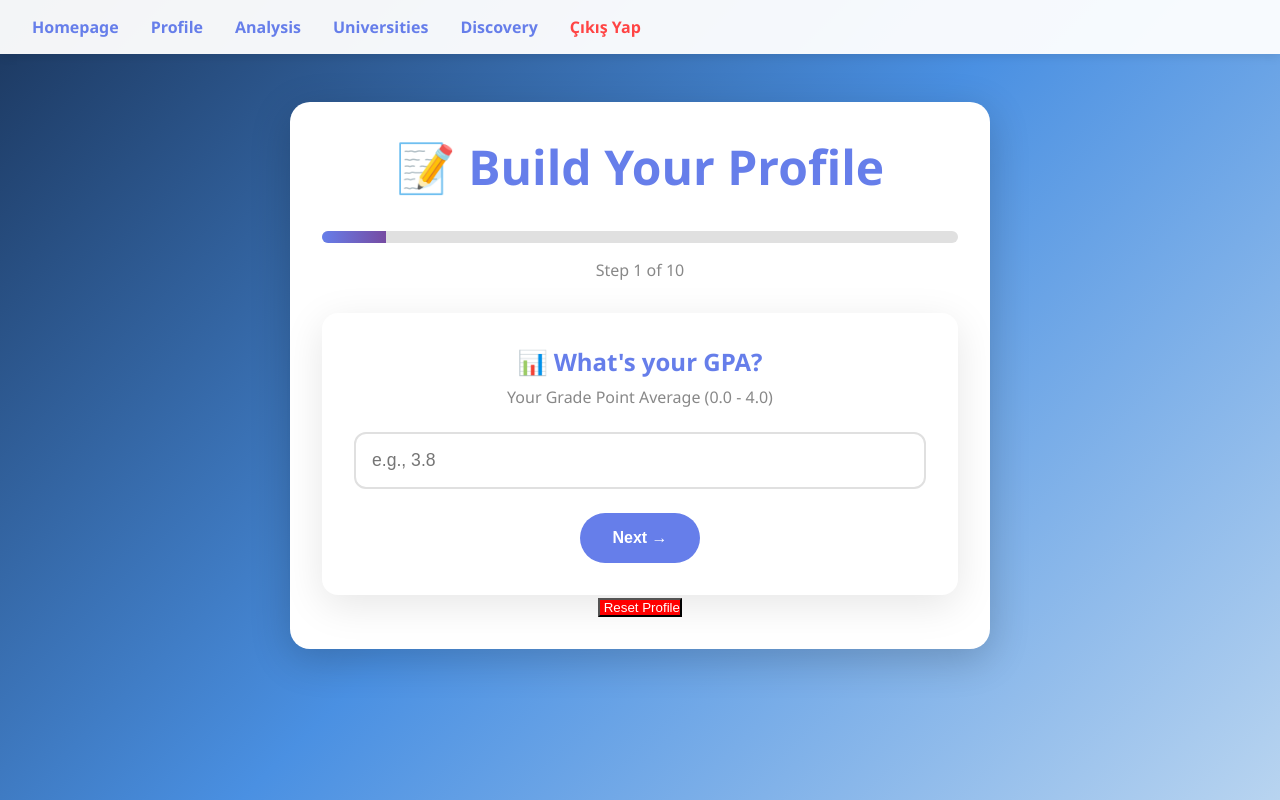
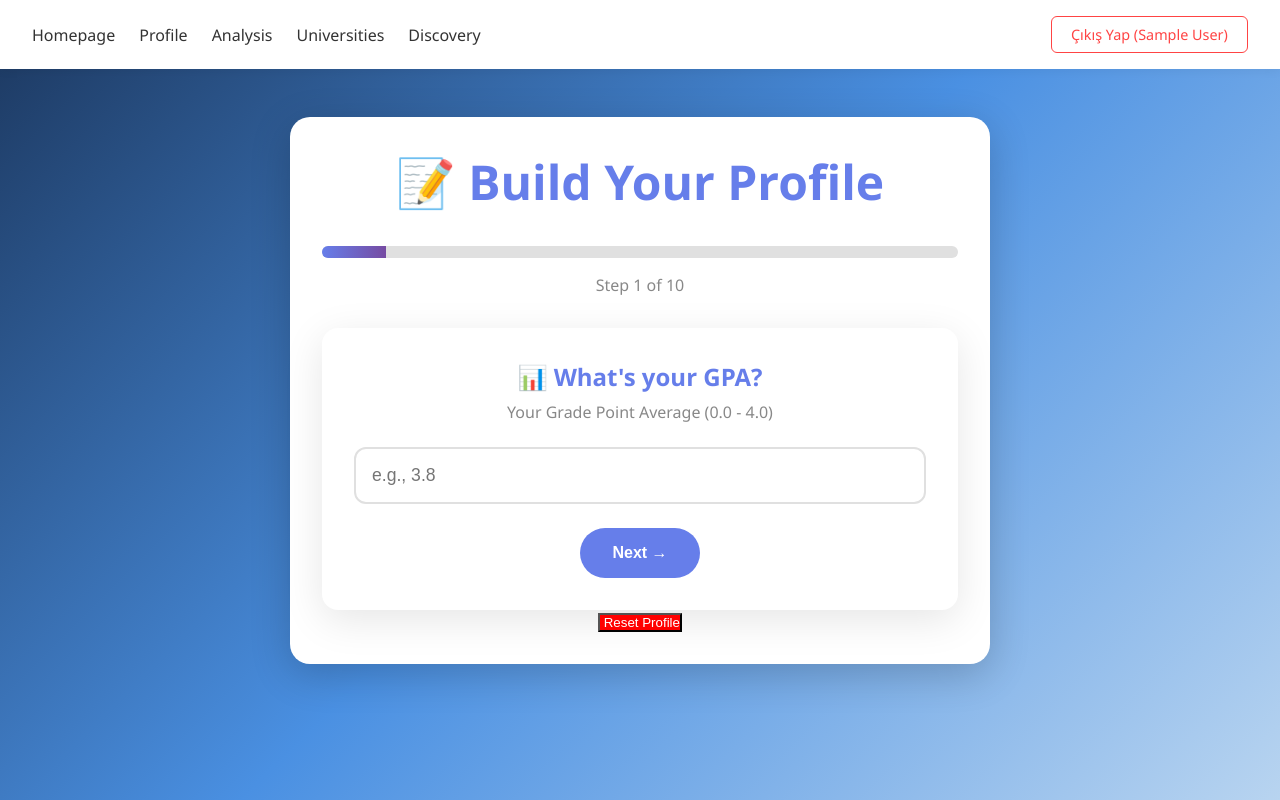
Before and after one commit to nephophile3344-eng/UniGuide-AI, a plain HTML site: page profile.html in a window 1280 px wide. Drawn offline with Linux system fonts and the light colour scheme; sample sign-in values are in the browser's storage.

Commit message:
Add files via upload

```diff
--- a/navbar.js
+++ b/navbar.js
@@ -1,30 +1,36 @@
 document.addEventListener('DOMContentLoaded', () => {
   const currentUser = localStorage.getItem('currentUser');
+  const user = currentUser ? JSON.parse(currentUser) : null;
 
-  // Giriş yapmış mı kontrol et
-  if (currentUser) {
-    // Giriş yapmışsa: auth-link'leri göster, login-link'i gizle, logout-link'i göster
-    document.querySelectorAll('.auth-link').forEach(link => {
-      link.style.display = 'inline-block';
-    });
-    document.querySelector('.login-link').style.display = 'none';
-    document.querySelector('.logout-link').style.display = 'inline-block';
+  const loginLink = document.querySelector('.login-link');
+  const logoutLink = document.querySelector('.logout-link');
 
-    // Çıkış yap butonuna tıklandığında
-    document.querySelector('.logout-link').addEventListener('click', (e) => {
-      e.preventDefault();
-      if (confirm('Çıkış yapmak istediğine emin misin?')) {
-        localStorage.removeItem('currentUser');
-        alert('Çıkış yapıldı.');
-        window.location.href = 'login.html';
-      }
-    });
+  if (user) {
+    // 1. DURUM: KULLANICI GİRİŞ YAPMIŞSA
+    if (loginLink) {
+      loginLink.style.display = 'none'; // Giriş/Kayıt linkini gizle
+    }
+    if (logoutLink) {
+      logoutLink.style.display = 'inline-block'; // Çıkış linkini göster
+      logoutLink.textContent = `Çıkış Yap (${user.name})`; // İsmini yanına yaz
+
+      // Çıkış butonuna tıklanınca ne olacağı
+      logoutLink.onclick = (e) => {
+        e.preventDefault();
+        if (confirm('Çıkış yapmak istediğine emin misin?')) {
+          localStorage.removeItem('currentUser');
+          alert('Çıkış yapıldı.');
+          window.location.href = 'index.html';
+        }
+      };
+    }
   } else {
-    // Giriş yapmamışsa: auth-link'leri gizle, login-link'i göster, logout-link'i gizle
-    document.querySelectorAll('.auth-link').forEach(link => {
-      link.style.display = 'none';
-    });
-    document.querySelector('.login-link').style.display = 'inline-block';
-    document.querySelector('.logout-link').style.display = 'none';
+    // 2. DURUM: KULLANICI GİRİŞ YAPMAMIŞSA
+    if (loginLink) {
+      loginLink.style.display = 'inline-block'; // Giriş/Kayıt linkini göster
+    }
+    if (logoutLink) {
+      logoutLink.style.display = 'none'; // Çıkış linkini gizle
+    }
   }
 });
--- a/profile.html
+++ b/profile.html
@@ -5,13 +5,6 @@
         <meta name="viewport" content="width=device-width, initial-scale=1.0">
         <title>Profile and CV Analyses</title>
         <link rel="stylesheet" href="style.css">
-        <script>
-  // Giriş kontrolü - giriş yapmayan kullanıcı login sayfasına yönlendirilir
-  if (!localStorage.getItem('currentUser')) {
-    alert('Bu sayfaya erişmek için giriş yapmalısınız!');
-    window.location.href = 'login.html?message=' + encodeURIComponent('Bu sayfaya erişmek için önce giriş yapmalısınız.');
-  }
-</script>
 
 </head>
 <body>
--- a/style.css
+++ b/style.css
@@ -814,3 +814,51 @@ h1 {
 .back-link:hover {
   color: #333;
 }
+/* NAVBAR DÜZENİ */
+#mainNav {
+  display: flex;
+  align-items: center;
+  padding: 1rem 2rem;
+  background: white;
+  box-shadow: 0 2px 10px rgba(0,0,0,0.05);
+  gap: 1.5rem; /* Normal linkler arası boşluk */
+}
+
+#mainNav a {
+  text-decoration: none;
+  color: #333;
+  font-weight: 500;
+  transition: color 0.3s;
+}
+
+#mainNav a:hover {
+  color: #667eea;
+}
+
+/* GİRİŞ / ÇIKIŞ BUTONLARINI SAĞA YASLA */
+.login-link,
+.logout-link {
+  margin-left: auto; /* Bu sihirli kod, bu elemanı ve sonrasını en sağa iter */
+  padding: 0.5rem 1.2rem;
+  border-radius: 6px;
+  font-weight: bold;
+  font-size: 0.9rem;
+}
+
+.login-link {
+  color: #667eea;
+  border: 1px solid #667eea;
+}
+
+.login-link:hover {
+  background: #f0f4ff;
+}
+
+.logout-link {
+  color: #ff4444;
+  border: 1px solid #ff4444;
+}
+
+.logout-link:hover {
+  background: #fff0f0;
+}
```
Also changed, not shown: analysis.html (+1 -7 lines), discovery.html (+1 -7 lines), index.html (+1 -7 lines), universities.html (+2 -7 lines).
